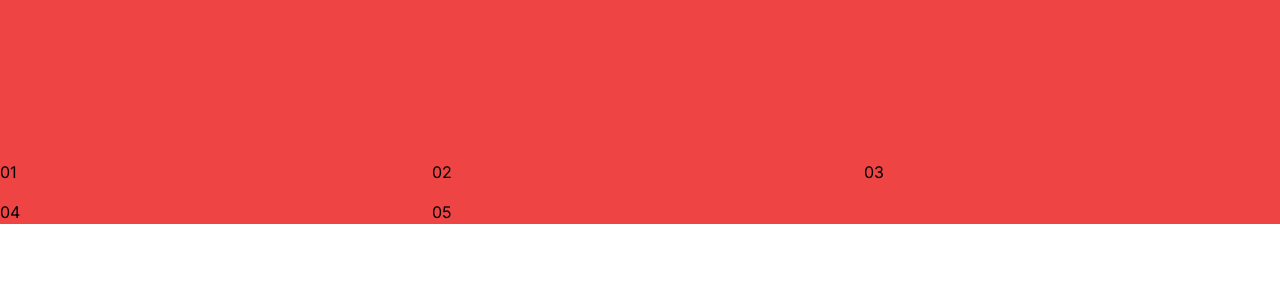
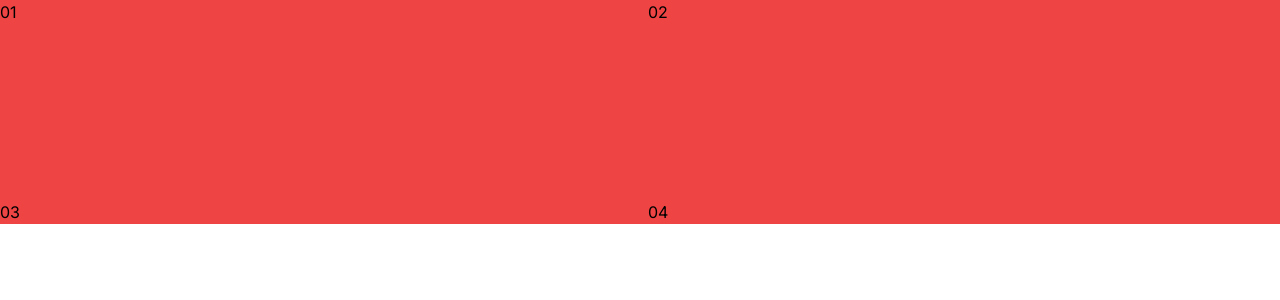
Before and after one commit to Joshardals/datablaze, a Next.js app: page / in a window 1280 px wide. Shown: the top 300 px of the page. Built offline with nearby package versions, Linux system fonts and the light colour scheme.

Commit message:
first commit

```diff
--- a/app/page.tsx
+++ b/app/page.tsx
@@ -1,11 +1,10 @@
 export default function Home() {
   return (
-    <div className="bg-red-500 h-56 grid grid-cols-3 gap-4 content-end">
+    <div className="bg-red-500 h-56 grid grid-cols-2 gap-4 place-content-between">
       <div>01</div>
       <div>02</div>
       <div>03</div>
       <div>04</div>
-      <div>05</div>
     </div>
   );
 }
```
